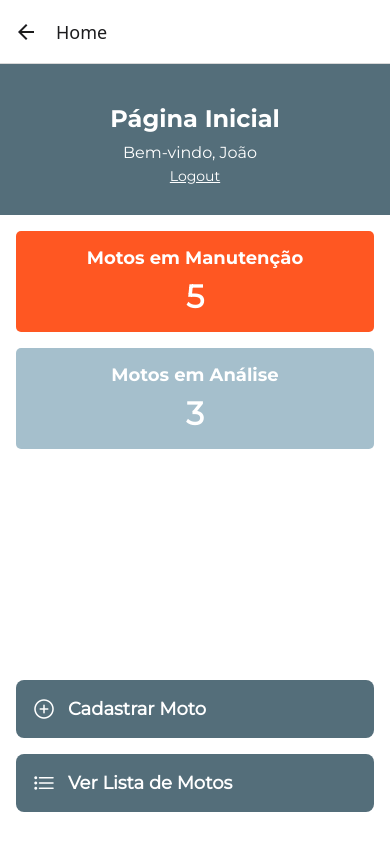
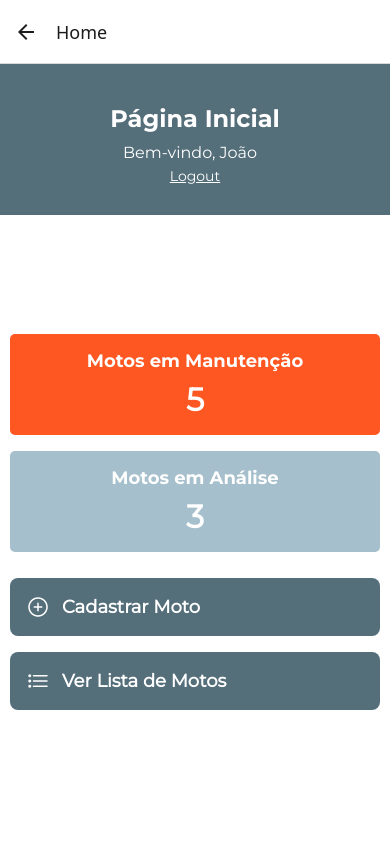
Before and after one commit to mototrack-challenge/mototrack-frontend-mobile, a React Native app: screen /Home in a window 390 px wide. Built offline with nearby package versions, Linux system fonts and the light colour scheme.

Commit message:
Ajustando o espaçamento dos cads da página inicial

```diff
--- a/src/screens/HomeScreen.tsx
+++ b/src/screens/HomeScreen.tsx
@@ -68,12 +68,12 @@ const styles = StyleSheet.create({
   },
   container: {
     flex: 1,
-    padding: 16,
+    padding: 10,
     backgroundColor: '#FFF',
   },
   content: {
     flexGrow: 1,
-    justifyContent: 'space-between',
+    justifyContent: 'center',
   },
   cardsContainer: {
     flexDirection: 'column',
```
